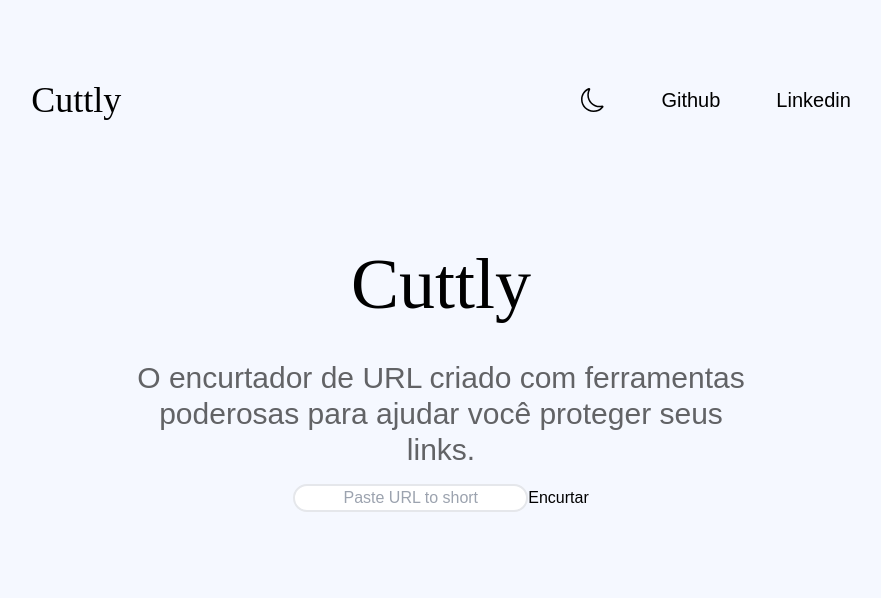
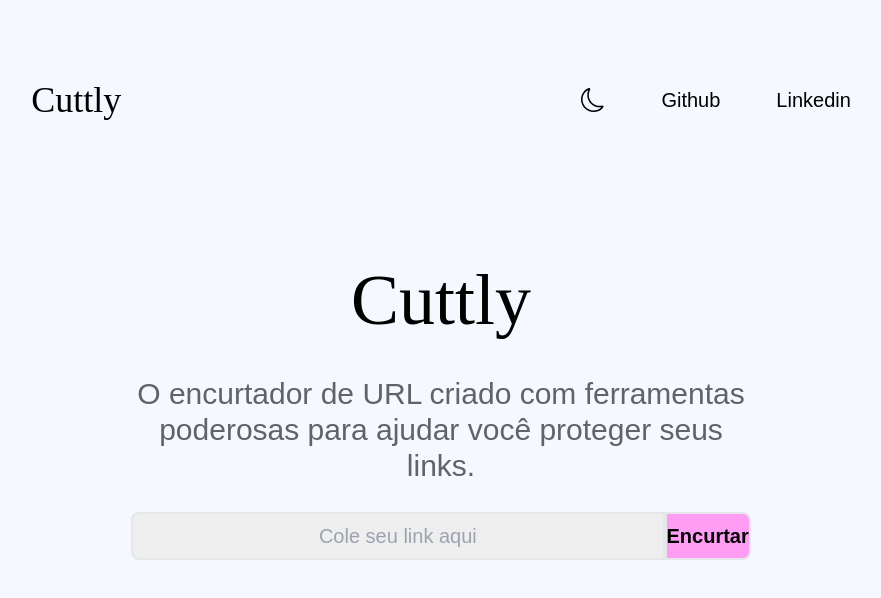
Before and after one commit to walaceborges/url-shortener, a React (Create React App) app in the folder client/: page / in a window 1280 px wide. Shown: the top 598 px of the page, without its empty margins (199-1080 px from the left). Built offline with nearby package versions, Linux system fonts and the light colour scheme.

Commit message:
style: altera o estilo do input e button

```diff
--- a/client/src/components/Main.jsx
+++ b/client/src/components/Main.jsx
@@ -2,7 +2,7 @@
 
 function Main() {
   return (
-    <main className="flex flex-col items-center pt-32">
+    <main className="flex flex-col items-center pt-36">
       <div className="pb-10">
         <h1 className="logo text-7xl">Cuttly</h1>
       </div>
--- a/client/src/components/Shortener.jsx
+++ b/client/src/components/Shortener.jsx
@@ -20,20 +20,22 @@
   };
 
   return (
-    <div>
-      <form onSubmit={handleSubmit}>
+    <section>
+      <form onSubmit={handleSubmit} className='flex justify-center items-center'>
         <input
-          className='rounded-full border-2 px-3 my-4 text-center'
-          placeholder='Paste URL to short'
+          className='bg-[#EEEEEE] h-12 border-2 my-7 text-center text-xl font-extralight rounded-l-lg w-5/12'
+          placeholder='Cole seu link aqui'
           onChange={(e) => { setUrl(e.target.value)}}
           value={url}
           type="text"
           name="url"
-        />
-        <button>Encurtar</button>
+          />
+          <div>
+            <button className='h-12 border-2 rounded-r-lg font-semibold text-xl bg-[#FF9DF5] hover:brightness-150 z-10 relative'>Encurtar</button>
+          </div>
       </form>
       <p className="text-red-800">{newUrl}</p>
-    </div>
+    </section>
   )
 }
 
```
